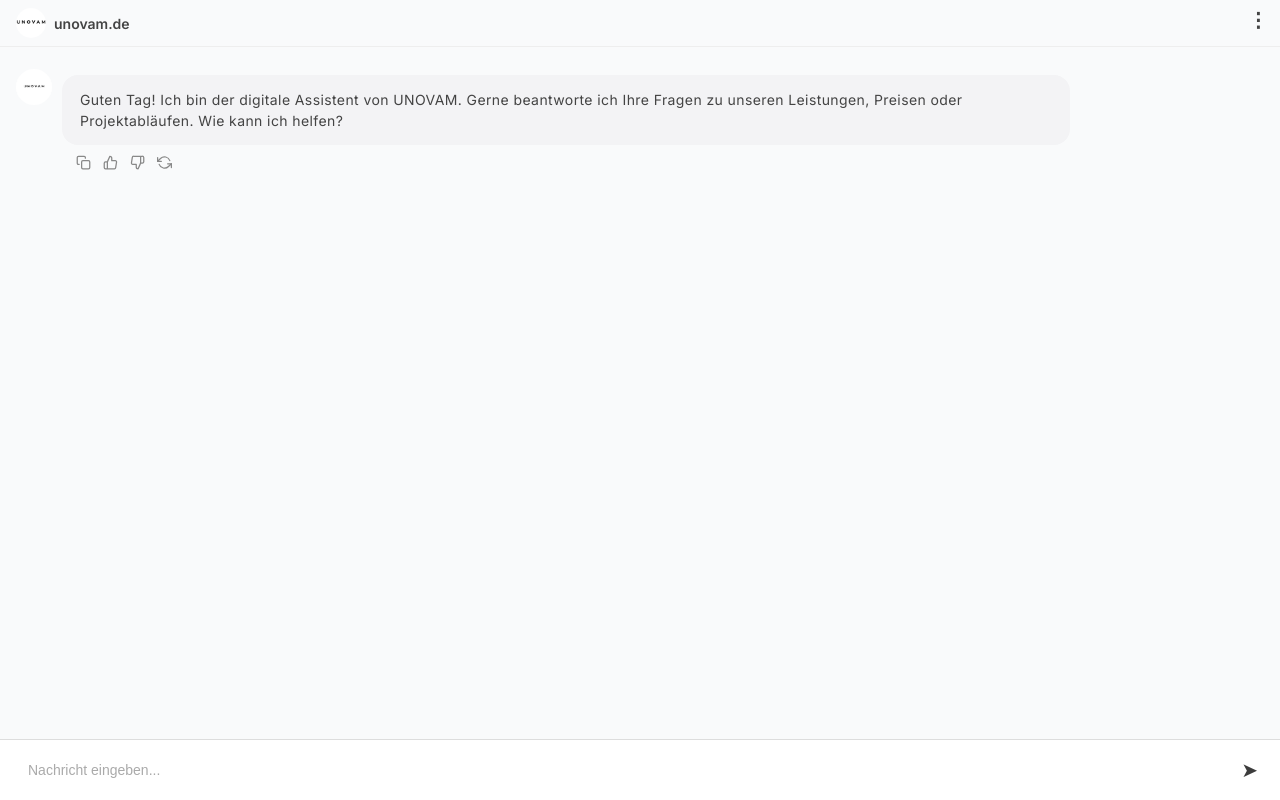
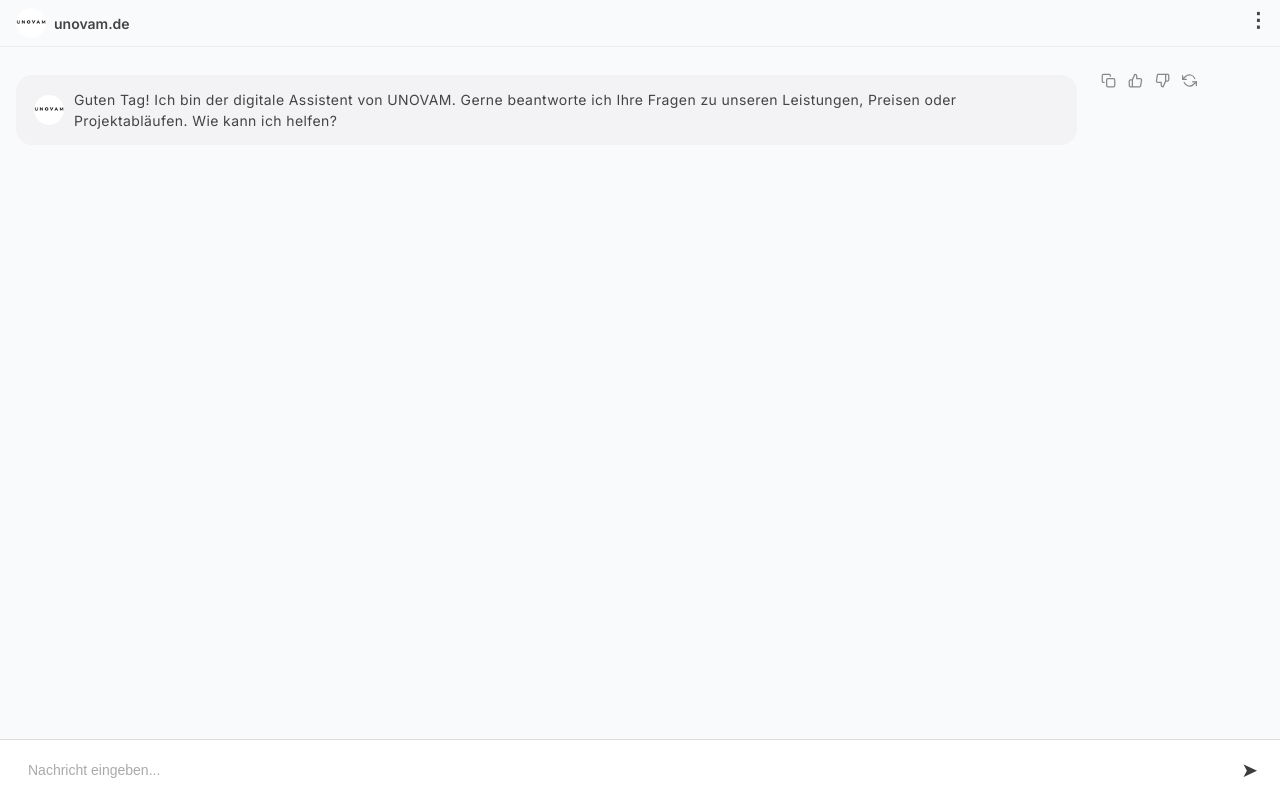
Before and after one commit to Mikail-dev572/unovam.aia, a website: page chat-only.html in a window 1280 px wide. Drawn offline with nearby package versions, Linux system fonts and the light colour scheme.

Commit message:
Update chat-only.html

```diff
--- a/chat-only.html
+++ b/chat-only.html
@@ -26,6 +26,19 @@
       flex-direction: column;
       overflow: hidden;
       position: relative;
+    }
+
+      .bot-bubble-content {
+      display: flex;
+      align-items: center;
+      gap: 10px;
+    }
+
+      .inline-logo {
+      width: 30px;
+      height: 30px;
+      border-radius: 50%;
+      object-fit: cover;
     }
 
     .chat-header {
@@ -311,15 +324,17 @@
       const wrapper = document.createElement("div");
       wrapper.className = "bot-message-wrapper";
       wrapper.innerHTML = `
-        <div class="logo-icon"><img src="logo.png" alt="UNOVAM" /></div>
-        <div>
-          <div class="message bot-message" id="${messageId}">${text}</div>
+  <div class="message bot-message" id="${messageId}">
+    <div class="bot-bubble-content">
+      <img src="logo.png" alt="Logo" class="inline-logo" />
+      <span>${text}</span>
+    </div>
+  </div>
   <div class="feedback">
     <button onclick="copyMessage(this, '${messageId}')"><i data-feather="copy"></i></button>
     <button onclick="handleFeedback('${messageId}', 'up', this)"><i data-feather="thumbs-up"></i></button>
     <button onclick="handleFeedback('${messageId}', 'down', this)"><i data-feather="thumbs-down"></i></button>
     <button onclick="neuerChat()"><i data-feather="refresh-ccw"></i></button>
-          </div>
   </div>
       `;
       chat.appendChild(wrapper);
```
Lines whose indentation alone changed are shown as unchanged.
